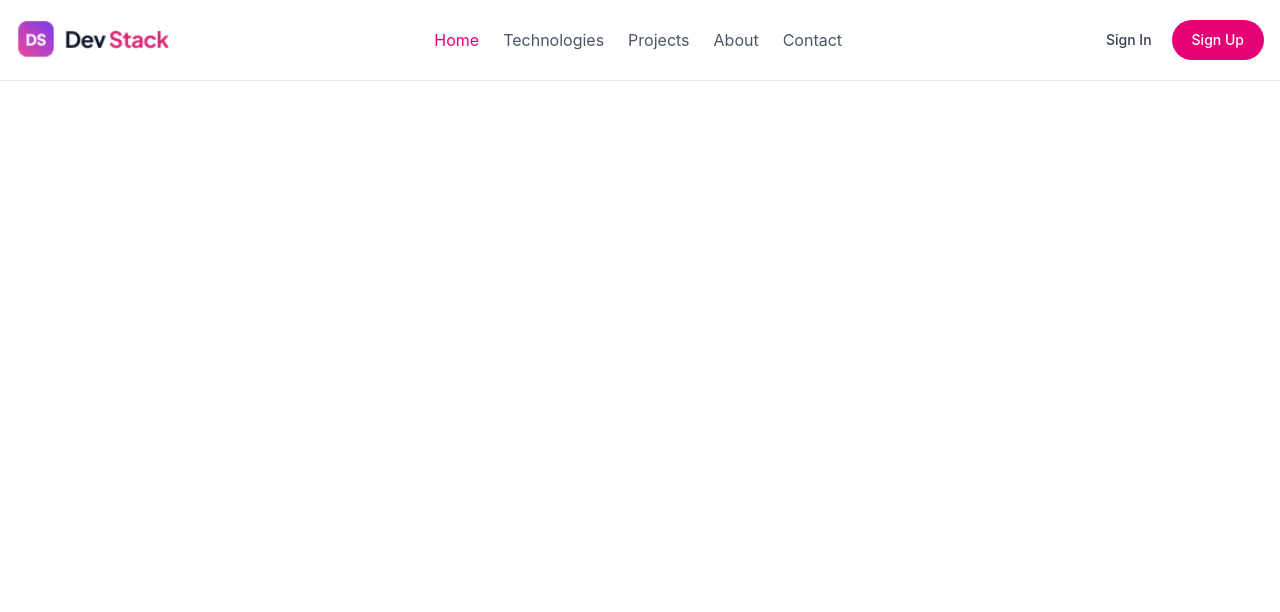
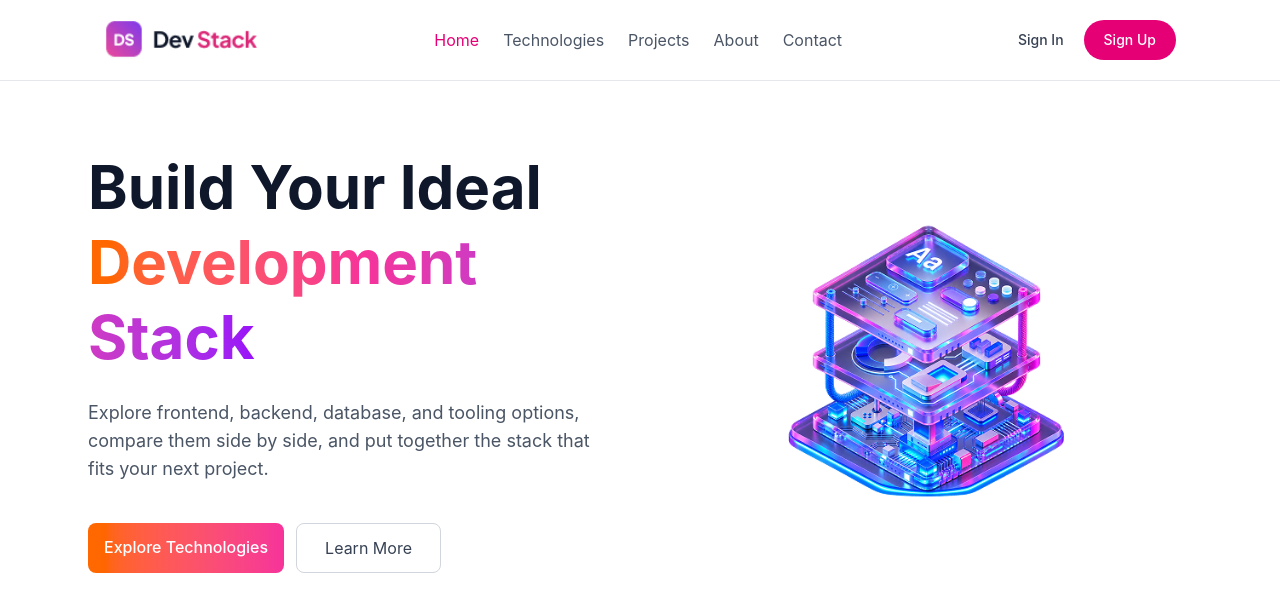
Before and after one commit to suparnatonni/-A-5-Dev-Stack-Builder-Website, a React (Vite) app: page / in a window 1280 px wide. Shown: the top 612 px of the page. Built offline with nearby package versions, Linux system fonts and the light colour scheme.

Commit message:
Banner done

```diff
--- a/src/App.tsx
+++ b/src/App.tsx
@@ -1,10 +1,12 @@
 
 import Navber from './component/shared/Navber'
+import Banner from './component/shared/Banner'
 
 const App = () => {
   return (
     <div>
    <Navber />
+   <Banner />
     </div>
   );
 };
--- /dev/null
+++ b/src/component/shared/Banner.tsx
@@ -0,0 +1,53 @@
+import Pic from "../../assets/banner-stack.png";
+
+const Banner = () => {
+  return (
+    <section className="bg-white">
+      <div className="max-w-6xl mx-auto px-6 py-14">
+        <div className="grid md:grid-cols-2 items-center gap-10">
+
+
+          <div>
+            <h1 className="text-5xl md:text-6xl font-bold leading-tight">
+              <span className="text-slate-900">
+                Build Your Ideal
+              </span>
+              <br />
+
+              <span className="bg-gradient-to-r from-orange-500 via-pink-500 to-purple-600 bg-clip-text text-transparent">
+                Development Stack
+              </span>
+            </h1>
+
+            <p className="mt-6 text-gray-600 text-lg leading-7 max-w-xl">
+              Explore frontend, backend, database, and tooling options,
+              compare them side by side, and put together the stack that
+              fits your next project.
+            </p>
+
+
+            <div className="mt-10 flex gap-3">
+
+              <a href="#technologies" className="px-4 py-3 rounded-lg text-white font-medium bg-gradient-to-r from-orange-500 to-pink-500   hover:opacity-90 transition"      >
+                Explore Technologies
+              </a>
+
+              <a href="#stack" className="px-7 py-3 rounded-lg border border-gray-300 text-gray-700 hover:bg-gray-50 transition" >
+                Learn More
+              </a>
+
+            </div>
+          </div>
+
+
+          <div className="flex justify-center">
+             <img src={Pic} alt="" className="w-full max-w-md "/>
+          </div>
+
+        </div>
+      </div>
+    </section>
+  );
+};
+
+export default Banner;
--- a/src/component/shared/Navber.tsx
+++ b/src/component/shared/Navber.tsx
@@ -3,6 +3,7 @@ import Logo from "../../assets/logo-text.png";
 const Navber = () => {
   return (
     <nav className="sticky top-0 z-50 bg-white border-b border-gray-200">
+        <div className="max-w-6xl mx-auto px-4 sm:px-6">
         <div className="container mx-auto px-4 h-20 hidden md:flex justify-between items-center">
            <img
           src={Logo}
@@ -30,7 +31,7 @@ const Navber = () => {
           </button>
 
         </div>
-
+       </div>
       </div>
     </nav>
   );
```
